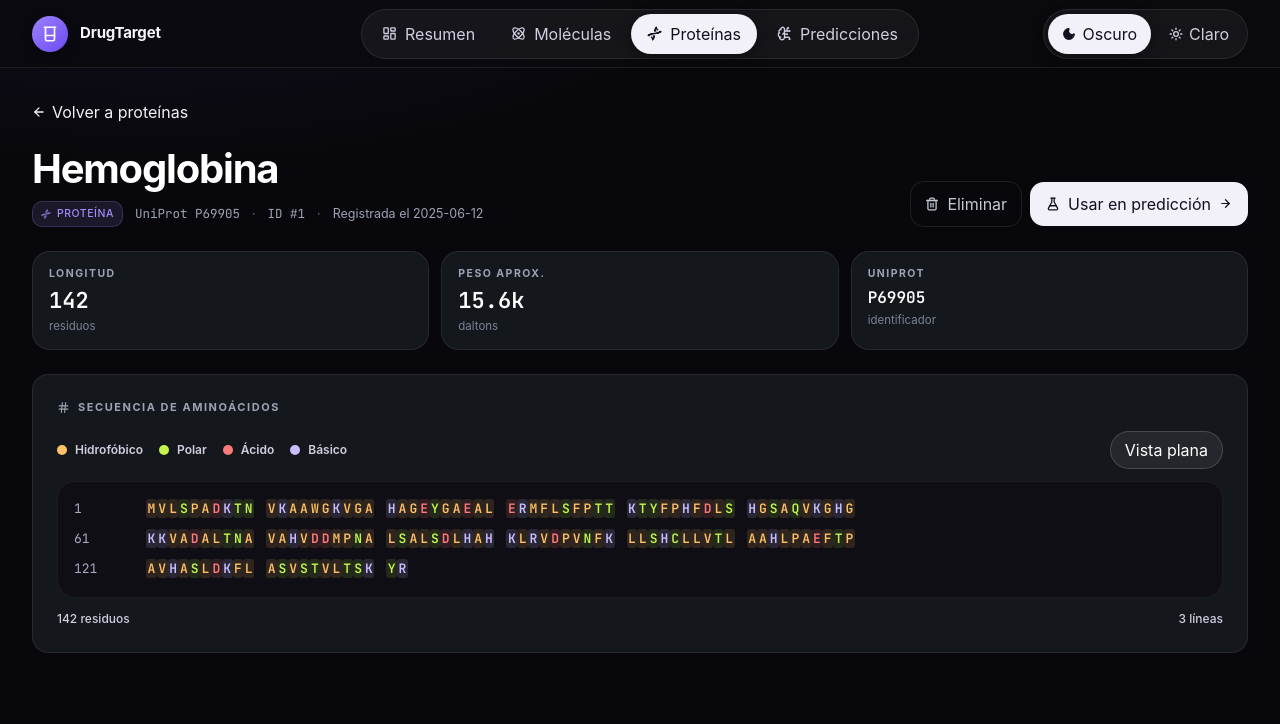
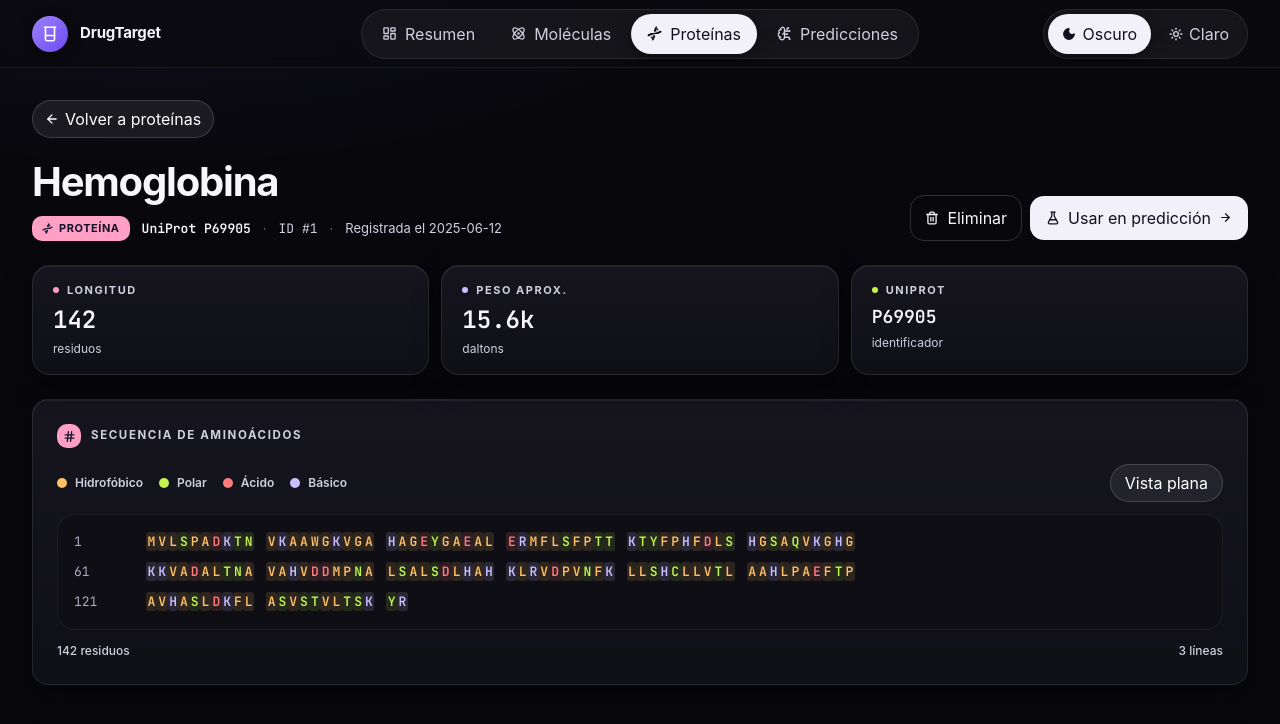
Before and after one commit to E-SalazarDev/drugtarget, a React (Vite) app in the folder frontend/: page /app/proteins/1 in a window 1280 px wide. Shown: the top 724 px of the page. Built offline with nearby package versions, Linux system fonts and the light colour scheme.

Commit message:
style: protein detail with token colors and stat cards

```diff
--- a/frontend/src/features/proteins/pages/ProteinDetailPage.jsx
+++ b/frontend/src/features/proteins/pages/ProteinDetailPage.jsx
@@ -2,14 +2,12 @@ import { Link, useParams } from "react-router-dom";
 import { motion } from "motion/react";
 import {
   ArrowLeft,
-  Calendar,
   Trash2,
   FlaskConical,
   ArrowRight,
   Dna,
   Hash,
 } from "lucide-react";
-import { useTheme } from "../../../providers/ThemeProvider";
 import ProteinSequenceViewer from "../components/ProteinSequenceViewer";
 
 const SOFT_EASE = [0.22, 1, 0.36, 1];
@@ -47,22 +45,62 @@ const MOCK_PROTEINS = {
   },
 };
 
+const cardStyle = {
+  background: "var(--card-bg)",
+  border: "1px solid var(--card-border)",
+  boxShadow: "var(--shadow-md)",
+};
+
+const backLinkStyle = {
+  color: "var(--link)",
+  border: "1px solid var(--icon-box-border)",
+  background: "var(--icon-box-bg)",
+};
+
 function shortIdFromSeq(seq) {
   if (!seq) return "PROT-—";
   return `PROT-${seq.slice(0, 6)}`;
 }
 
-// Calcula el peso molecular aproximado (masa media de aminoácidos en Da)
-// Peso medio de un residuo ≈ 110 Da (aproximación estándar para proteínas)
+// Peso molecular aproximado (≈ 110 Da por residuo)
 function estimateWeight(seq) {
   if (!seq) return 0;
   return Math.round(seq.length * 110);
 }
 
+function StatCard({ label, value, note, dot, mono16 = false }) {
+  return (
+    <div className="rounded-xl px-5 py-4" style={cardStyle}>
+      <p
+        className="flex items-center gap-2 text-[11px] font-bold uppercase tracking-[0.14em]"
+        style={{ color: "var(--text-secondary)" }}
+      >
+        <span
+          className="inline-block h-1.5 w-1.5 rounded-full"
+          style={{ background: dot }}
+        />
+        {label}
+      </p>
+      <p
+        className={`mt-2.5 font-mono font-bold tabular-nums leading-none ${
+          mono16 ? "text-[18px]" : "text-[24px]"
+        }`}
+        style={{ color: "var(--text-primary)" }}
+      >
+        {value}
+      </p>
+      <p
+        className="mt-2 text-[12px]"
+        style={{ color: "var(--text-secondary)" }}
+      >
+        {note}
+      </p>
+    </div>
+  );
+}
+
 export default function ProteinDetailPage() {
   const { id } = useParams();
-  const { theme } = useTheme();
-  const isDark = theme === "dark";
   const mock = MOCK_PROTEINS[id];
 
   const protein = mock ?? {
@@ -77,23 +115,6 @@ export default function ProteinDetailPage() {
   const displayName = protein.name || shortIdFromSeq(protein.sequence);
   const weight = estimateWeight(protein.sequence);
 
-  // Colores de alto contraste
-  const nameColor = isDark ? "#FFFFFF" : "#0A0F24";
-  const valueColor = isDark ? "#FFFFFF" : "#0A0F24";
-  const labelColor = isDark ? "#9CA3B4" : "#4A5170";
-  const cardBg = isDark ? "#14171C" : "#FFFFFF";
-  const cardBorder = isDark
-    ? "rgba(255, 255, 255, 0.08)"
-    : "rgba(14, 19, 48, 0.08)";
-
-  const accentViolet = isDark ? "#A78BFA" : "#7C3AED";
-
-  // Pill
-  const pillBg = isDark ? "#0F1219" : "#F5F7FA";
-  const pillBorder = isDark
-    ? "rgba(255, 255, 255, 0.08)"
-    : "rgba(14, 19, 48, 0.06)";
-
   return (
     <div className="space-y-6">
       {/* Volver */}
@@ -104,8 +125,8 @@ export default function ProteinDetailPage() {
       >
         <Link
           to="/app/proteins"
-          className="group inline-flex items-center gap-1.5 text-[12.5px] font-medium transition-opacity hover:opacity-80"
-          style={{ color: "var(--accent)" }}
+          className="group inline-flex items-center gap-1.5 rounded-full px-3 py-1.5 text-[12.5px] font-semibold transition-colors hover:bg-(--hover-overlay)"
+          style={backLinkStyle}
         >
           <ArrowLeft
             size={14}
@@ -126,41 +147,34 @@ export default function ProteinDetailPage() {
         <div>
           <h1
             className="text-[36px] font-bold leading-none tracking-[-0.03em] sm:text-[40px]"
-            style={{ color: nameColor }}
+            style={{ color: "var(--text-primary)" }}
           >
             {displayName}
           </h1>
 
-          <div className="mt-3 flex flex-wrap items-center gap-3">
+          <div className="mt-3.5 flex flex-wrap items-center gap-3">
             <span
-              className="inline-flex items-center gap-1.5 rounded-md px-2 py-1 text-[10.5px] font-medium uppercase tracking-wider"
+              className="inline-flex items-center gap-1.5 rounded-md px-2.5 py-1 text-[11px] font-bold uppercase tracking-wider"
               style={{
-                background: isDark
-                  ? "rgba(167, 139, 250, 0.12)"
-                  : "rgba(124, 58, 237, 0.10)",
-                color: accentViolet,
-                border: `1px solid ${
-                  isDark
-                    ? "rgba(167, 139, 250, 0.22)"
-                    : "rgba(124, 58, 237, 0.20)"
-                }`,
+                background: "var(--chip-pink-bg)",
+                color: "var(--chip-text)",
               }}
             >
-              <Dna size={10} strokeWidth={2.2} />
+              <Dna size={11} strokeWidth={2.4} />
               Proteína
             </span>
 
             {protein.uniprot_id && (
               <>
                 <span
-                  className="font-mono text-[12.5px]"
-                  style={{ color: labelColor }}
+                  className="font-mono text-[13px] font-semibold"
+                  style={{ color: "var(--text-primary)" }}
                 >
                   UniProt {protein.uniprot_id}
                 </span>
                 <span
-                  className="text-[12.5px]"
-                  style={{ color: isDark ? "#6B7285" : "#A5AEC4" }}
+                  className="text-[13px]"
+                  style={{ color: "var(--text-quaternary)" }}
                 >
                   ·
                 </span>
@@ -168,22 +182,22 @@ export default function ProteinDetailPage() {
             )}
 
             <span
-              className="font-mono text-[12.5px]"
-              style={{ color: labelColor }}
+              className="font-mono text-[13px]"
+              style={{ color: "var(--text-secondary)" }}
             >
               ID #{protein.id}
             </span>
 
             <span
-              className="text-[12.5px]"
-              style={{ color: isDark ? "#6B7285" : "#A5AEC4" }}
+              className="text-[13px]"
+              style={{ color: "var(--text-quaternary)" }}
             >
               ·
             </span>
 
             <span
-              className="text-[12.5px]"
-              style={{ color: labelColor }}
+              className="text-[13px]"
+              style={{ color: "var(--text-secondary)" }}
             >
               Registrada el {protein.created_at}
             </span>
@@ -193,23 +207,21 @@ export default function ProteinDetailPage() {
         <div className="flex items-center gap-2">
           <button
             type="button"
-            className="inline-flex items-center gap-2 rounded-lg px-3.5 py-2.5 text-[13px] font-medium transition-colors"
+            className="inline-flex items-center gap-2 rounded-lg px-3.5 py-2.5 text-[13px] font-semibold transition-colors"
             style={{
               background: "transparent",
-              color: isDark ? "#C4C9D4" : "#3F4866",
-              border: `1px solid ${
-                isDark ? "rgba(255, 255, 255, 0.10)" : "rgba(14, 19, 48, 0.10)"
-              }`,
+              color: "var(--text-primary)",
+              border: "1px solid var(--border-medium)",
             }}
             onMouseEnter={(e) => {
-              e.currentTarget.style.background = isDark
-                ? "rgba(255, 255, 255, 0.05)"
-                : "rgba(14, 19, 48, 0.04)";
-              e.currentTarget.style.color = nameColor;
+              e.currentTarget.style.background = "var(--accent-danger-soft)";
+              e.currentTarget.style.color = "var(--accent-danger)";
+              e.currentTarget.style.borderColor = "var(--accent-danger)";
             }}
             onMouseLeave={(e) => {
               e.currentTarget.style.background = "transparent";
-              e.currentTarget.style.color = isDark ? "#C4C9D4" : "#3F4866";
+              e.currentTarget.style.color = "var(--text-primary)";
+              e.currentTarget.style.borderColor = "var(--border-medium)";
             }}
           >
             <Trash2 size={14} strokeWidth={2.2} />
@@ -218,7 +230,7 @@ export default function ProteinDetailPage() {
 
           <Link
             to="/app/predictions"
-            className="group inline-flex items-center gap-2 rounded-lg px-4 py-2.5 text-[13px] font-medium transition-all hover:opacity-95"
+            className="group inline-flex items-center gap-2 rounded-lg px-4 py-2.5 text-[13px] font-semibold transition-all hover:opacity-95"
             style={{
               background: "var(--accent)",
               color: "var(--text-on-accent)",
@@ -242,77 +254,25 @@ export default function ProteinDetailPage() {
         transition={{ duration: 0.4, delay: 0.08, ease: SOFT_EASE }}
         className="grid gap-3 sm:grid-cols-3"
       >
-        <div
-          className="rounded-xl px-4 py-3.5"
-          style={{ background: cardBg, border: `1px solid ${cardBorder}` }}
-        >
-          <p
-            className="text-[10.5px] font-bold uppercase tracking-[0.14em]"
-            style={{ color: labelColor }}
-          >
-            Longitud
-          </p>
-          <p
-            className="mt-2 font-mono text-[22px] font-bold tabular-nums leading-none"
-            style={{ color: valueColor }}
-          >
-            {protein.length}
-          </p>
-          <p
-            className="mt-1.5 text-[11.5px]"
-            style={{ color: isDark ? "#7A8494" : "#6B7692" }}
-          >
-            residuos
-          </p>
-        </div>
-
-        <div
-          className="rounded-xl px-4 py-3.5"
-          style={{ background: cardBg, border: `1px solid ${cardBorder}` }}
-        >
-          <p
-            className="text-[10.5px] font-bold uppercase tracking-[0.14em]"
-            style={{ color: labelColor }}
-          >
-            Peso aprox.
-          </p>
-          <p
-            className="mt-2 font-mono text-[22px] font-bold tabular-nums leading-none"
-            style={{ color: valueColor }}
-          >
-            {weight >= 1000 ? `${(weight / 1000).toFixed(1)}k` : weight}
-          </p>
-          <p
-            className="mt-1.5 text-[11.5px]"
-            style={{ color: isDark ? "#7A8494" : "#6B7692" }}
-          >
-            daltons
-          </p>
-        </div>
-
-        <div
-          className="rounded-xl px-4 py-3.5"
-          style={{ background: cardBg, border: `1px solid ${cardBorder}` }}
-        >
-          <p
-            className="text-[10.5px] font-bold uppercase tracking-[0.14em]"
-            style={{ color: labelColor }}
-          >
-            UniProt
-          </p>
-          <p
-            className="mt-2 font-mono text-[16px] font-bold leading-none"
-            style={{ color: valueColor }}
-          >
-            {protein.uniprot_id || "—"}
-          </p>
-          <p
-            className="mt-1.5 text-[11.5px]"
-            style={{ color: isDark ? "#7A8494" : "#6B7692" }}
-          >
-            identificador
-          </p>
-        </div>
+        <StatCard
+          label="Longitud"
+          value={protein.length}
+          note="residuos"
+          dot="var(--chip-pink-bg)"
+        />
+        <StatCard
+          label="Peso aprox."
+          value={weight >= 1000 ? `${(weight / 1000).toFixed(1)}k` : weight}
+          note="daltons"
+          dot="var(--chip-lilac-bg)"
+        />
+        <StatCard
+          label="UniProt"
+          value={protein.uniprot_id || "—"}
+          note="identificador"
+          dot="var(--chip-lime-bg)"
+          mono16
+        />
       </motion.div>
 
       {/* Secuencia */}
@@ -321,17 +281,18 @@ export default function ProteinDetailPage() {
         animate={{ opacity: 1, y: 0 }}
         transition={{ duration: 0.4, delay: 0.12, ease: SOFT_EASE }}
         className="rounded-2xl p-6"
-        style={{ background: cardBg, border: `1px solid ${cardBorder}` }}
+        style={cardStyle}
       >
-        <div className="mb-4 flex items-center gap-2">
-          <Hash
-            size={13}
-            strokeWidth={2}
-            style={{ color: labelColor }}
-          />
+        <div className="mb-4 flex items-center gap-2.5">
+          <span
+            className="flex h-6 w-6 items-center justify-center rounded-md"
+            style={{ background: "var(--chip-pink-bg)" }}
+          >
+            <Hash size={13} strokeWidth={2.4} style={{ color: "var(--chip-text)" }} />
+          </span>
           <h2
-            className="text-[11px] font-bold uppercase tracking-[0.14em]"
-            style={{ color: labelColor }}
+            className="text-[11.5px] font-bold uppercase tracking-[0.14em]"
+            style={{ color: "var(--text-secondary)" }}
           >
             Secuencia de aminoácidos
           </h2>
```
